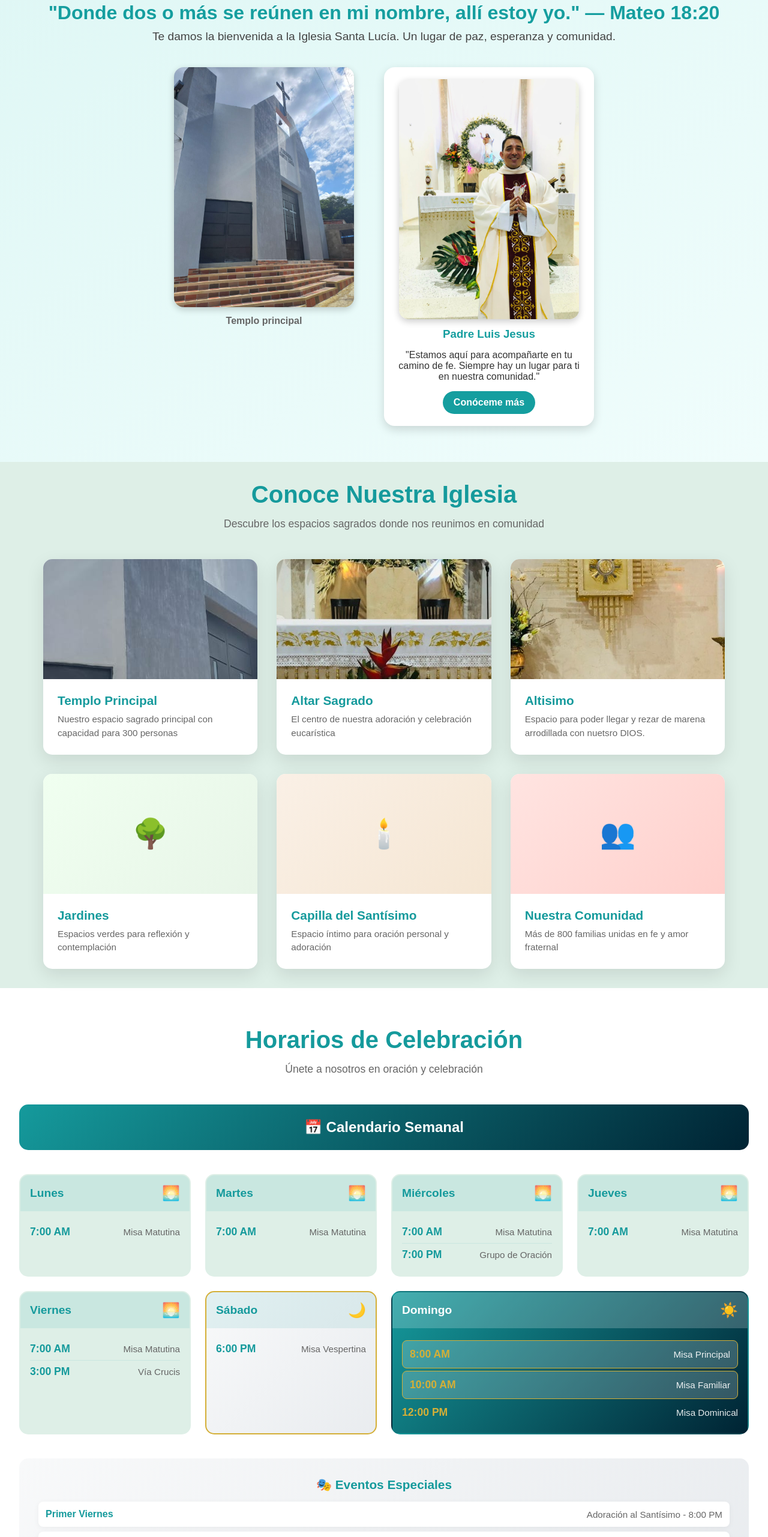
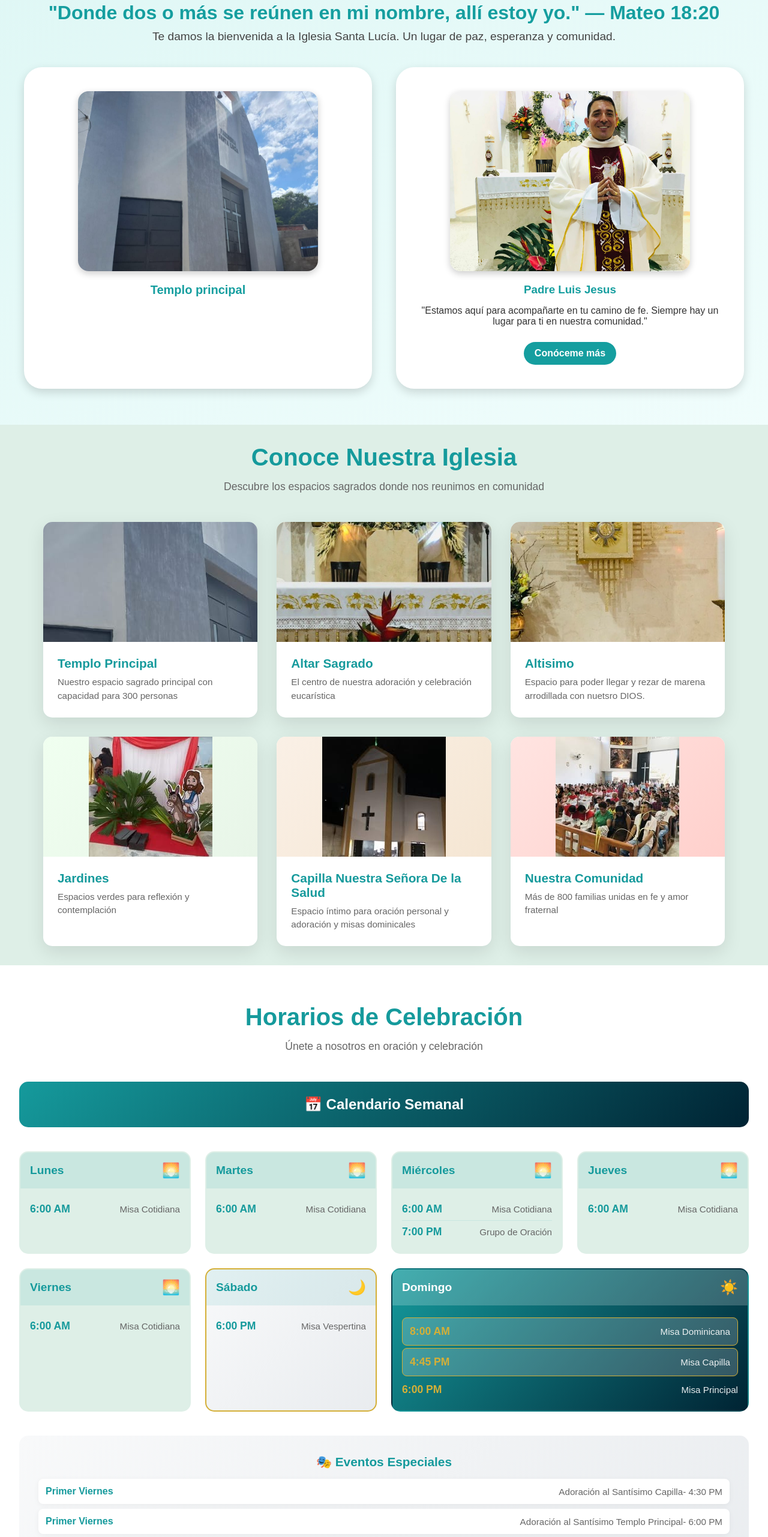
Before and after one commit to AnaMoreno06/IGLESIA2.0, a website: page HTML/inicio.html in a window 1280 px wide. Shown: the part 187-2749 px from the top of the page at 60% size. Drawn offline with Linux system fonts and the light colour scheme.

Commit message:
continuacion

```diff
--- a/CSS/Styles.css
+++ b/CSS/Styles.css
@@ -129,19 +129,34 @@ body {
   color: #444;
 }
 
+/* Contenedor padre */
 .contenido-principal {
-  display: flex;
-  flex-wrap: wrap;
-  justify-content: center;
-  gap: 50px;
-  align-items: flex-start;
+  display: grid;
+  grid-template-columns: 1fr 1fr;
+  gap: 40px;
+  align-items: stretch; /* Las tarjetas tendrán la misma altura */
 }
 
+.foto-iglesia,
+.tarjeta-sacerdote {
+  background: #ffffff;
+  padding: 40px;
+  border-radius: 30px;
+  box-shadow: 0 6px 16px rgba(0, 0, 0, 0.15);
+  text-align: center;
+  display: flex;
+  flex-direction: column;
+  align-items: center;
+  justify-content: flex-start;
+}
+
+/* Imágenes con el mismo tamaño */
 .foto-iglesia img,
 .tarjeta-sacerdote img {
-  width: 300px;
-  height: auto;
-  border-radius: 16px;
+  width: 400px;
+  height: 300px;
+  object-fit: cover;
+  border-radius: 18px;
   box-shadow: 0 4px 12px rgba(0, 0, 0, 0.2);
   transition: transform 0.3s;
 }
@@ -151,32 +166,29 @@ body {
   transform: scale(1.05);
 }
 
+/* Etiqueta del templo (equivalente al h3 del sacerdote) */
 .etiqueta {
-  margin-top: 10px;
+  margin-top: 20px;
   font-weight: bold;
-  color: #666;
+  color: #159e9f;
+  font-size: 1.25rem; /* Mismo tamaño que h3 */
 }
 
-.tarjeta-sacerdote {
-  background: #ffffff;
-  padding: 20px;
-  border-radius: 18px;
-  box-shadow: 0 6px 16px rgba(0, 0, 0, 0.15);
-  max-width: 350px;
-  text-align: center;
+/* Título del sacerdote */
+.tarjeta-sacerdote h3 {
+  margin-top: 20px;
+  color: #159e9f;
+  margin-bottom: 0;
 }
 
-.tarjeta-sacerdote h3 {
-  margin-top: 10px;
-  color: #159e9f;
-}
-
+/* Texto descriptivo */
 .tarjeta-sacerdote p {
   font-size: 1rem;
   color: #333;
   margin: 15px 0;
 }
 
+/* Botón */
 .btn-conocer {
   display: inline-block;
   background-color: #159e9f;
@@ -186,6 +198,7 @@ body {
   text-decoration: none;
   font-weight: bold;
   transition: background-color 0.3s;
+  margin-top: 10px;
 }
 
 .btn-conocer:hover {
--- a/HTML/inicio.html
+++ b/HTML/inicio.html
@@ -77,7 +77,7 @@
           </div>
         </div>
 
-        <div class="gallery-card" onclick="openModal('salon')">
+        <div class="gallery-card" onclick="openModal('Salon')">
           <div class="card-image salon-bg">
               <img src="/img/Imagen de WhatsApp 2025-06-07 a las 18.26.46_3f1c022d.jpg" alt="templo">
             <div class="card-overlay">
@@ -92,7 +92,7 @@
 
         <div class="gallery-card" onclick="openModal('jardin')">
           <div class="card-image jardin-bg">
-            <div class="card-icon">🌳</div>
+            <img src="/img/Imagen de WhatsApp 2025-06-07 a las 19.00.15_b772725a.jpg" alt="templo">
             <div class="card-overlay">
               <span class="view-more">Ver más</span>
             </div>
@@ -105,20 +105,20 @@
 
         <div class="gallery-card" onclick="openModal('capilla')">
           <div class="card-image capilla-bg">
-            <div class="card-icon">🕯️</div>
+            <img src="/img/Imagen de WhatsApp 2025-06-07 a las 18.53.32_5cf3317e.jpg" alt="templo">
             <div class="card-overlay">
               <span class="view-more">Ver más</span>
             </div>
           </div>
           <div class="card-content">
-            <h3>Capilla del Santísimo</h3>
-            <p>Espacio íntimo para oración personal y adoración</p>
+            <h3>Capilla Nuestra Señora De la Salud</h3>
+            <p>Espacio íntimo para oración personal y adoración y misas dominicales</p>
           </div>
         </div>
 
         <div class="gallery-card" onclick="openModal('comunidad')">
           <div class="card-image comunidad-bg">
-            <div class="card-icon">👥</div>
+             <img src="/img/Imagen de WhatsApp 2025-06-07 a las 18.55.20_45ddcd60.jpg" alt="templo">
             <div class="card-overlay">
               <span class="view-more">Ver más</span>
             </div>
@@ -164,8 +164,8 @@
           </div>
           <div class="day-schedule">
             <div class="service-time">
-              <span class="time">7:00 AM</span>
-              <span class="service">Misa Matutina</span>
+              <span class="time">6:00 AM</span>
+              <span class="service">Misa Cotidiana</span>
             </div>
           </div>
         </div>
@@ -177,8 +177,8 @@
           </div>
           <div class="day-schedule">
             <div class="service-time">
-              <span class="time">7:00 AM</span>
-              <span class="service">Misa Matutina</span>
+              <span class="time">6:00 AM</span>
+              <span class="service">Misa Cotidiana</span>
             </div>
           </div>
         </div>
@@ -190,8 +190,8 @@
           </div>
           <div class="day-schedule">
             <div class="service-time">
-              <span class="time">7:00 AM</span>
-              <span class="service">Misa Matutina</span>
+              <span class="time">6:00 AM</span>
+              <span class="service">Misa Cotidiana</span>
             </div>
             <div class="service-time">
               <span class="time">7:00 PM</span>
@@ -207,8 +207,8 @@
           </div>
           <div class="day-schedule">
             <div class="service-time">
-              <span class="time">7:00 AM</span>
-              <span class="service">Misa Matutina</span>
+              <span class="time">6:00 AM</span>
+              <span class="service">Misa Cotidiana</span>
             </div>
           </div>
         </div>
@@ -220,13 +220,10 @@
           </div>
           <div class="day-schedule">
             <div class="service-time">
-              <span class="time">7:00 AM</span>
-              <span class="service">Misa Matutina</span>
+              <span class="time">6:00 AM</span>
+              <span class="service">Misa Cotidiana</span>
             </div>
-            <div class="service-time">
-              <span class="time">3:00 PM</span>
-              <span class="service">Vía Crucis</span>
-            </div>
+
           </div>
         </div>
 
@@ -251,15 +248,15 @@
           <div class="day-schedule">
             <div class="service-time featured">
               <span class="time">8:00 AM</span>
-              <span class="service">Misa Principal</span>
+              <span class="service">Misa Dominicana</span>
             </div>
             <div class="service-time featured">
-              <span class="time">10:00 AM</span>
-              <span class="service">Misa Familiar</span>
+              <span class="time">4:45 PM</span>
+              <span class="service">Misa Capilla</span>
             </div>
             <div class="service-time">
-              <span class="time">12:00 PM</span>
-              <span class="service">Misa Dominical</span>
+              <span class="time">6:00 PM</span>
+              <span class="service">Misa Principal</span>
             </div>
           </div>
         </div>
@@ -269,11 +266,23 @@
             <h4>🎭 Eventos Especiales</h4>
             <div class="event-item">
               <span class="event-day">Primer Viernes</span>
-              <span class="event-desc">Adoración al Santísimo - 8:00 PM</span>
+              <span class="event-desc">Adoración al Santísimo  Capilla- 4:30 PM</span>
+            </div>
+            <div class="event-item">
+              <span class="event-day">Primer Viernes</span>
+              <span class="event-desc">Adoración al Santísimo  Templo Principal- 6:00 PM</span>
             </div>
             <div class="event-item">
               <span class="event-day">Primer Sábado</span>
               <span class="event-desc">Rosario Mariano - 5:00 PM</span>
+            </div>
+            <div class="event-item">
+              <span class="event-day">14 de cada mes </span>
+              <span class="event-desc">Misa al señor de los milagros (Mini capilla) - 4:00 PM</span>
+            </div>
+            <div class="event-item">
+              <span class="event-day">14 de cada mes </span>
+              <span class="event-desc">Misa al señor de los milagros (iglesia principal)- 5:30 PM</span>
             </div>
           </div>
         </div>
@@ -309,7 +318,7 @@
     const modalData = {
       templo: {
         title: "Templo Principal",
-        description: "Nuestro hermoso templo principal es el corazón de nuestra comunidad religiosa. Con capacidad para 300 personas, este espacio sagrado cuenta con hermosos vitrales, arquitectura colonial y una acústica excepcional que realza cada celebración. Aquí celebramos nuestras misas dominicales y las festividades más importantes del año litúrgico.",
+        description: "Nuestro hermoso templo principal es el corazón de nuestra comunidad religiosa. Con capacidad para 200 personas, este espacio sagrado cuenta con hermosos vitrales, arquitectura colonial y una acústica excepcional que realza cada celebración. Aquí celebramos nuestras misas dominicales y las festividades más importantes del año litúrgico.",
         icon: "⛪"
       },
       altar: {
@@ -317,8 +326,8 @@
         description: "El altar es el centro de nuestra adoración, bellamente decorado con mármol local y ornamentos dorados. Desde aquí se celebra la Eucaristía diariamente, y es el punto focal de todas nuestras ceremonias religiosas. Su diseño combina tradición y modernidad, creando un ambiente de profunda espiritualidad.",
         icon: "✝️"
       },
-      salon: {
-        title: "Salón de Eventos",
+      altisimo: {
+        title: "Salon",
         description: "Nuestro amplio salón multiusos es perfecto para celebraciones familiares, bodas, bautizos, primeras comuniones y eventos comunitarios. Con capacidad para 150 personas, cuenta con cocina completa, sistema de sonido profesional y aire acondicionado. Es el lugar ideal para compartir momentos especiales en familia.",
         icon: "🏛️"
       },
@@ -378,61 +387,6 @@
   </script>
 
 
-
-
-
-
-
-
-
-
-
-
-
-
-
-
-
-
-
-
-
-
-
-
-
-
-
-
-
-
-
-
-
-
-
-
-
-
-
-
-
-
-
-
-
-
-
-
-
-
-
-
-
-
-
-
-
   <footer class="footer">
     <div class="footer-contenedor">
       <div class="footer-info">
```
Also changed, not shown: img/Imagen de WhatsApp 2025-06-07 a las 18.53.32_5cf3317e.jpg (added), img/Imagen de WhatsApp 2025-06-07 a las 18.55.20_45ddcd60.jpg (added), img/Imagen de WhatsApp 2025-06-07 a las 19.00.15_b772725a.jpg (added).
